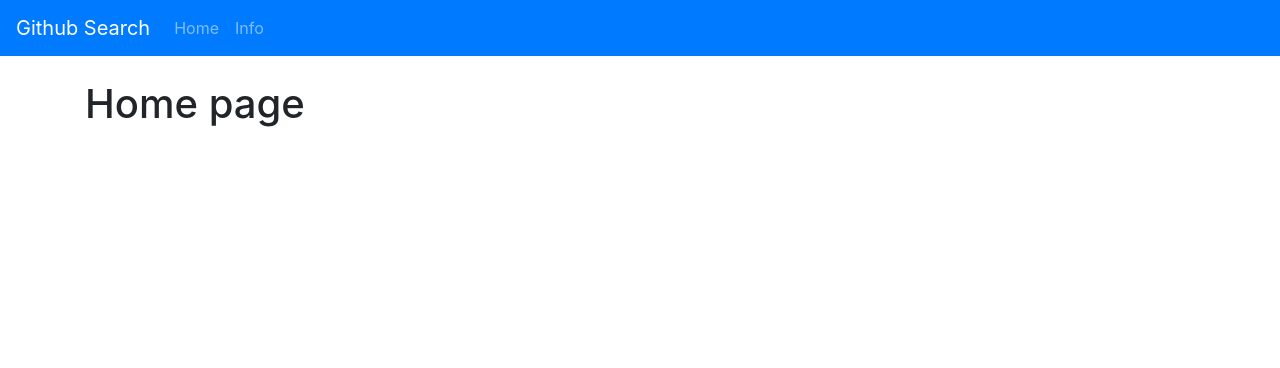
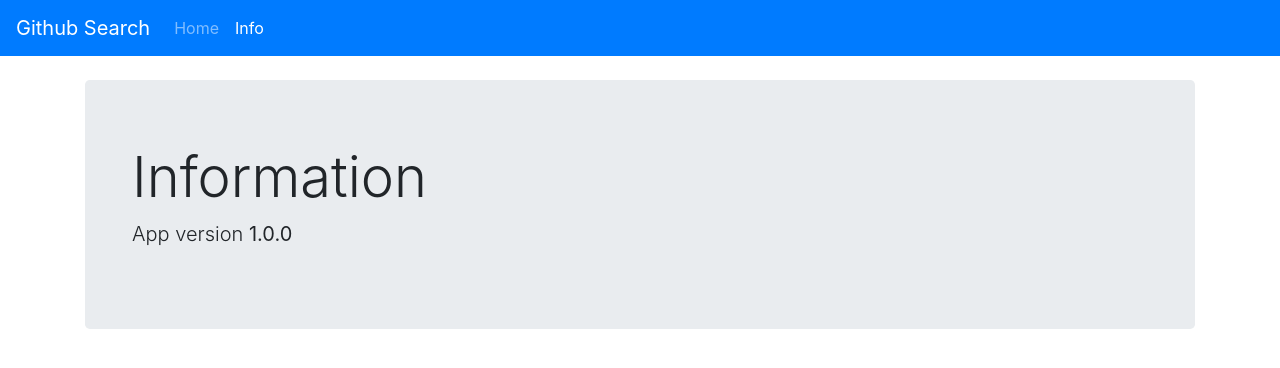
Before and after one commit to dimakruhlyi/udemy-react, a React (Create React App) app in the folder react-hooks/: page /about in a window 1280 px wide. Shown: the top 368 px of the page. Built offline with nearby package versions, Linux system fonts and the light colour scheme.

Commit message:
added routing

```diff
--- a/react-hooks/package.json
+++ b/react-hooks/package.json
@@ -10,6 +10,7 @@
     "node-sass": "^4.14.1",
     "react": "^16.13.1",
     "react-dom": "^16.13.1",
+    "react-router-dom": "^5.2.0",
     "react-scripts": "3.4.1"
   },
   "scripts": {
--- a/react-hooks/src/App.js
+++ b/react-hooks/src/App.js
@@ -1,15 +1,22 @@
 import React from 'react';
+import {BrowserRouter, Switch, Route} from 'react-router-dom';
 import { Navbar } from './components/Navbar';
 import { Home } from './pages/Home';
+import { About } from './pages/About';
+import { Profile } from './pages/Profile';
 
 function App() {
   return (
-    <React.Fragment>
+    <BrowserRouter>
       <Navbar />
        <div className = 'container pt-4'>
-          <Home />
+         <Switch>
+           <Route path = {"/"} exact component = {Home}/>
+           <Route path = {"/about"} component = {About}/>
+           <Route path = {"/profile/:name"} component = {Profile}/>
+         </Switch>
       </div>
-    </React.Fragment>
+    </BrowserRouter>
 
   );
 }
--- a/react-hooks/src/components/Navbar.js
+++ b/react-hooks/src/components/Navbar.js
@@ -1,4 +1,5 @@
 import React from 'react';
+import {NavLink} from 'react-router-dom';
 
 export const Navbar = () => (
     <nav className = "navbar navbar-dark bg-primary navbar-expand-lg">
@@ -7,10 +8,10 @@ export const Navbar = () => (
         </div>
         <ul className="navbar-nav">
             <li className="navbar-item">
-                <a href="/" className = "nav-link">Home</a>
+                <NavLink exact to="/" className = "nav-link">Home</NavLink>
             </li>
             <li className="navbar-item">
-                <a href="/about" className = "nav-link">Info</a>
+                <NavLink to="/about" className = "nav-link">Info</NavLink>
             </li>
         </ul>
     </nav>
--- a/react-hooks/src/pages/About.js
+++ b/react-hooks/src/pages/About.js
@@ -2,8 +2,11 @@ import React from 'react';
 
 export const About = () => {
     return(
-        <div>
-            <h1>About page</h1>
+        <div className="jumbotron">
+            <div className="container">
+                <h1 className="display-4">Information</h1>
+                <p className="lead">App version <strong>1.0.0</strong></p>
+            </div>
         </div>
     )
 }
```
Also changed, not shown: 1 other file (tests, documents, lock files or other folders).
